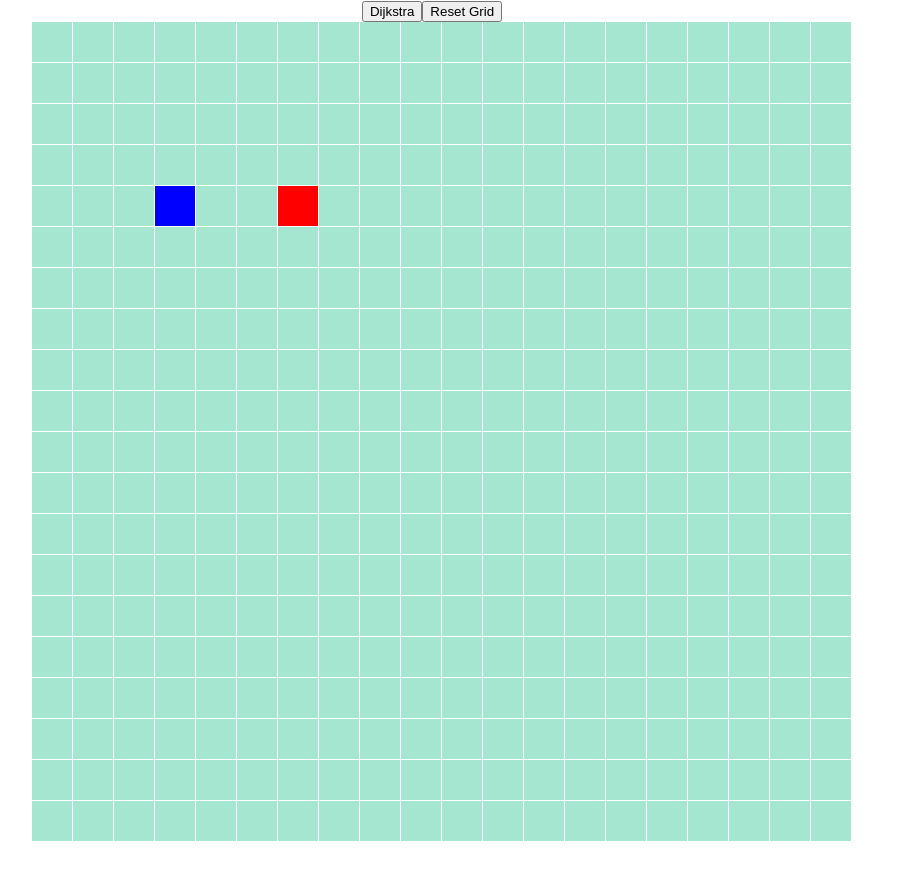
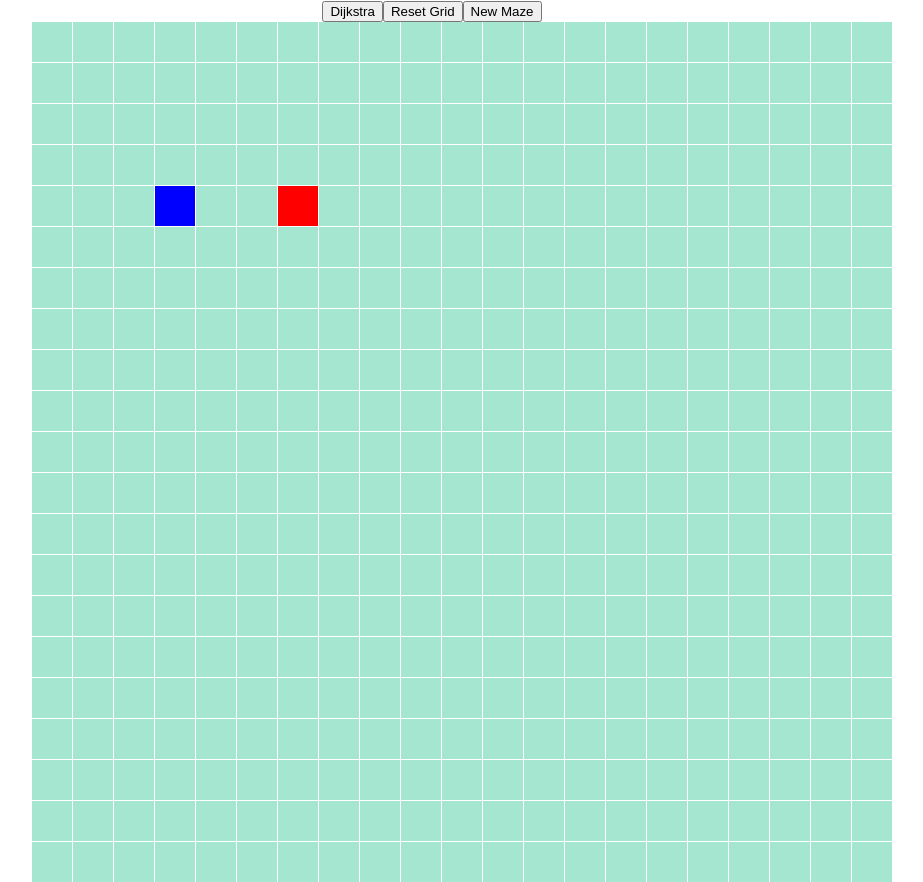
Before and after one commit to seanbenk/path-finder, a React (Create React App) app: page / in a window 1280 px wide. Shown: the whole page, without its empty margins (208-1131 px from the left). Before the commit the page ends 841 px from the top, so only its background shows below. Built offline with nearby package versions, Linux system fonts and the light colour scheme.

Commit message:
Maze generation using prim's algorithm succesfully incorporated

```diff
--- a/src/PathFinderContext/PathFinderContext.js
+++ b/src/PathFinderContext/PathFinderContext.js
@@ -1,13 +1,14 @@
 import { createContext, useState } from 'react'
 import { cloneDeep } from 'lodash'
 import dijkstra from '../dijkstra/dijkstra.js'
+import { findGridStartEnd, primsMazeGen } from '../mazeGeneration/mazeGeneration.js'
 
 
 export const PathFinderContext = createContext()
 
 export function PathFinderProvider(props){
 
-    const [nodesGrid, setNodesGrid] = useState(getNewGrid(20, 20, {row: 4, col: 3}, {row: 4, col: 6}))
+    const [nodesGrid, setNodesGrid] = useState(getNewGrid(21, 21, {row: 4, col: 3}, {row: 4, col: 6}))
 
     const [isMouseDown, setIsMouseDown] = useState(false)
 
@@ -86,7 +87,6 @@ export function PathFinderProvider(props){
                 return addVisitedNode(prevGrid, visitedNodesInOrder[index])
             })
             setTimeout(() => {
-                console.log('test')
                 drawDijkstra(visitedNodesInOrder, shortestPath, index + 1)
             }, 30);
         } else {
@@ -127,15 +127,34 @@ export function PathFinderProvider(props){
         })
     }
 
+    const newMaze = () => {
+        const { startPoint, endPoint } = findGridStartEnd(nodesGrid)
+        let idCounter = -1
+        const newMaze = primsMazeGen(nodesGrid).map((row, rowIdx) => row.map((node, colIdx) => {
+            idCounter++
+            if(node.type === 'path'){
+                return new NodeObj(idCounter, rowIdx, colIdx, false, false, nodesGrid[0].length, nodesGrid.length)
+            }
+            return new NodeObj(idCounter, rowIdx, colIdx, false, false, nodesGrid[0].length, nodesGrid.length, true)
+        }))
+        newMaze[startPoint.row][startPoint.col].isStartPoint = true
+        newMaze[endPoint.row][endPoint.col].isWall = false
+        newMaze[endPoint.row][endPoint.col].isEndPoint = true
+        setNodesGrid(newMaze)
+    }
+
     return (
         <PathFinderContext.Provider
         value={{
-            nodesGrid, setNodesGrid, makeNewGrid, isMouseDown, setIsMouseDown, selectNode, updateNodes, selectedNode, resetGrid, runDijkstra
+            nodesGrid, setNodesGrid, makeNewGrid, isMouseDown, setIsMouseDown, selectNode, updateNodes, selectedNode, resetGrid, runDijkstra, newMaze
         }}>
             {props.children}
         </PathFinderContext.Provider>
     )
 }
+
+
+
 
 class NodeObj{
     constructor(id, row, col, isStartPoint, isEndPoint, gridWidth, gridHeight, isWall = false, isVisited = false, isPath = false){
@@ -150,6 +169,7 @@ class NodeObj{
         this.isVisited = isVisited
         this.isPath = isPath
         this.distance = Infinity
+        this.isVisitedMAZE = false
     }
     //Gets the neighbouring coords of nodes that will exist in the current state (up, right, down, left)
     getNeighbourCoords(){
@@ -164,7 +184,7 @@ class NodeObj{
     }
 }
 
-const getNewGrid = (width, height, startCoords, endCoords) => {
+export const getNewGrid = (width, height, startCoords, endCoords) => {
     const newGrid = []
     let nodeId = 0
     for(let row = 0; row < height; row++){
--- a/src/PathFinderGrid/PathFinderGrid.css
+++ b/src/PathFinderGrid/PathFinderGrid.css
@@ -2,7 +2,7 @@
     margin: 0 auto;
     padding: 0;
     display: grid;
-    grid-template-columns: repeat(20, 1fr);
+    grid-template-columns: repeat(21, 1fr);
     width: 800px;
     gap: 1px;
 }
--- a/src/PathFinderGrid/PathFinderGrid.js
+++ b/src/PathFinderGrid/PathFinderGrid.js
@@ -5,7 +5,7 @@ import Node from '../Node/Node.js'
 
 export default function PathFinderGrid(){
 
-    const { nodesGrid, setIsMouseDown, selectNode, runDijkstra, resetGrid } = useContext(PathFinderContext)
+    const { nodesGrid, setIsMouseDown, selectNode, runDijkstra, resetGrid,  newMaze } = useContext(PathFinderContext)
 
     const renderNodesGrid = () => {
         return (
@@ -46,6 +46,7 @@ export default function PathFinderGrid(){
             <div>
                 <button onClick={runDijkstra}>Dijkstra</button>
                 <button onClick={resetGrid}>Reset Grid</button>
+                <button onClick={newMaze}>New Maze</button>
             </div>
                 {renderNodesGrid()}
         </div>
--- /dev/null
+++ b/src/mazeGeneration/mazeGeneration.js
@@ -0,0 +1,81 @@
+import { cloneDeep, shuffle, sample, remove } from 'lodash'
+import { getNewGrid } from '../PathFinderContext/PathFinderContext.js'
+
+export function generateMaze(grid){
+    const { startPoint, endPoint } = findGridStartEnd(grid)
+    grid = getNewGrid(grid[0].length, grid.length, startPoint, endPoint)
+    grid[startPoint.row][startPoint.col].isStartPoint = true
+    grid[startPoint.row][startPoint.col].isVisitedMAZE = true
+    grid[endPoint.row][endPoint.col].isEndPoint = true
+    const currPath = []
+    currPath.push(grid[startPoint.row][startPoint.col])
+
+    //!currPath[currPath.length - 1].isEndPoint
+
+    let count = 0
+
+    while(count < 10){
+        console.log('hi')
+        const currNode = currPath[currPath.length - 1]
+        // grab the last element of the currPath array and find it's neighbour nodes, then get only the nodes that aren't walls
+        const neighbourNodes = shuffle(currNode.getNeighbourCoords().map(coord => grid[coord.row][coord.col]).filter(node => !node.isVisitedMAZE))
+        neighbourNodes.forEach(node => node.isVisitedMAZE = true)
+        currPath.push(neighbourNodes.pop())
+        neighbourNodes.forEach(node => {
+            grid[node.row][node.col].isWall = true
+        });
+        count++
+    }
+    return grid
+}
+
+export function primsMazeGen(grid){
+    const { startPoint, endPoint } = findGridStartEnd(grid)
+    const wallGrid = grid.map((row, rowIdx) => row.map((node, colIdx) => ({type:'wall', row: rowIdx, col: colIdx})))
+    const wallList = []
+    wallGrid[startPoint.row][startPoint.col].type = 'path'
+    getNeighbourCoords(wallGrid, startPoint.row, startPoint.col).forEach(coord => wallList.push(wallGrid[coord.row][coord.col]))
+
+    while (wallList.length > 0){
+        const selectedWall = sample(wallList)
+        if(neighbourPathCount(wallGrid, selectedWall) < 2){
+            selectedWall.type = 'path'
+            getNeighbourCoords(grid, selectedWall.row, selectedWall.col).forEach(coord => wallList.push(wallGrid[coord.row][coord.col]))
+        }
+        remove(wallList, wall => wall.row === selectedWall.row && wall.col === selectedWall.col)
+    }
+
+    return(wallGrid)
+}
+
+function getNeighbourCoords(grid, pointRow, pointCol){
+    const neighbourArr = []
+    neighbourArr.push({row: pointRow + 1, col: pointCol})
+    neighbourArr.push({row: pointRow, col: pointCol + 1})
+    neighbourArr.push({row: pointRow - 1, col: pointCol})
+    neighbourArr.push({row: pointRow, col: pointCol - 1})
+    return neighbourArr
+        .filter(node => node.row >= 0 && node.col  >= 0)
+        .filter(node => node.row < grid[0].length  && node.col  < grid.length)
+}
+
+function neighbourPathCount(grid, wall){
+    return getNeighbourCoords(grid, wall.row, wall.col).map(coord => grid[coord.row][coord.col]).filter(node => node.type === 'path').length
+}
+
+export function findGridStartEnd(grid){
+    const coords = { startPoint: {}, endPoint: {} }
+    for(const row of grid){
+        for(const node of row){
+            if(node.isStartPoint){
+                coords.startPoint.row = node.row
+                coords.startPoint.col = node.col
+            }
+            if(node.isEndPoint){
+                coords.endPoint.row = node.row
+                coords.endPoint.col = node.col
+            }
+        }
+    }
+    return coords
+}
```
